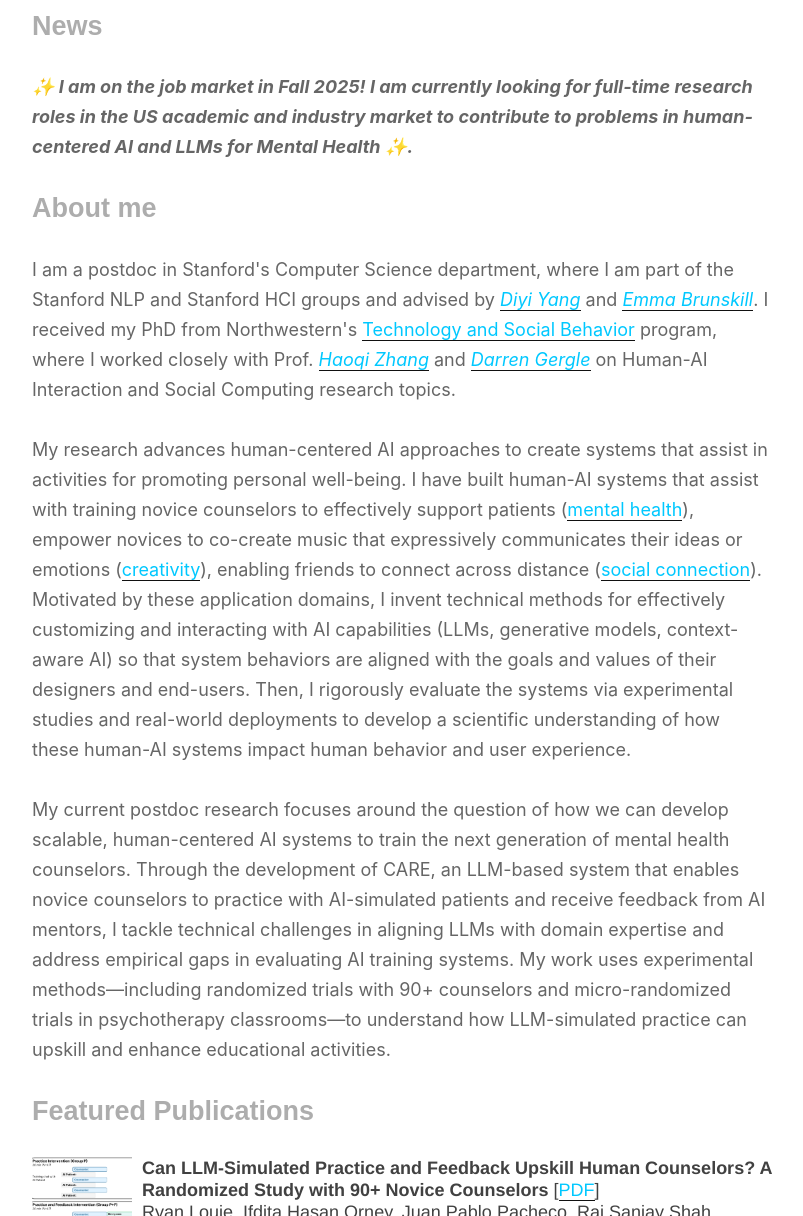
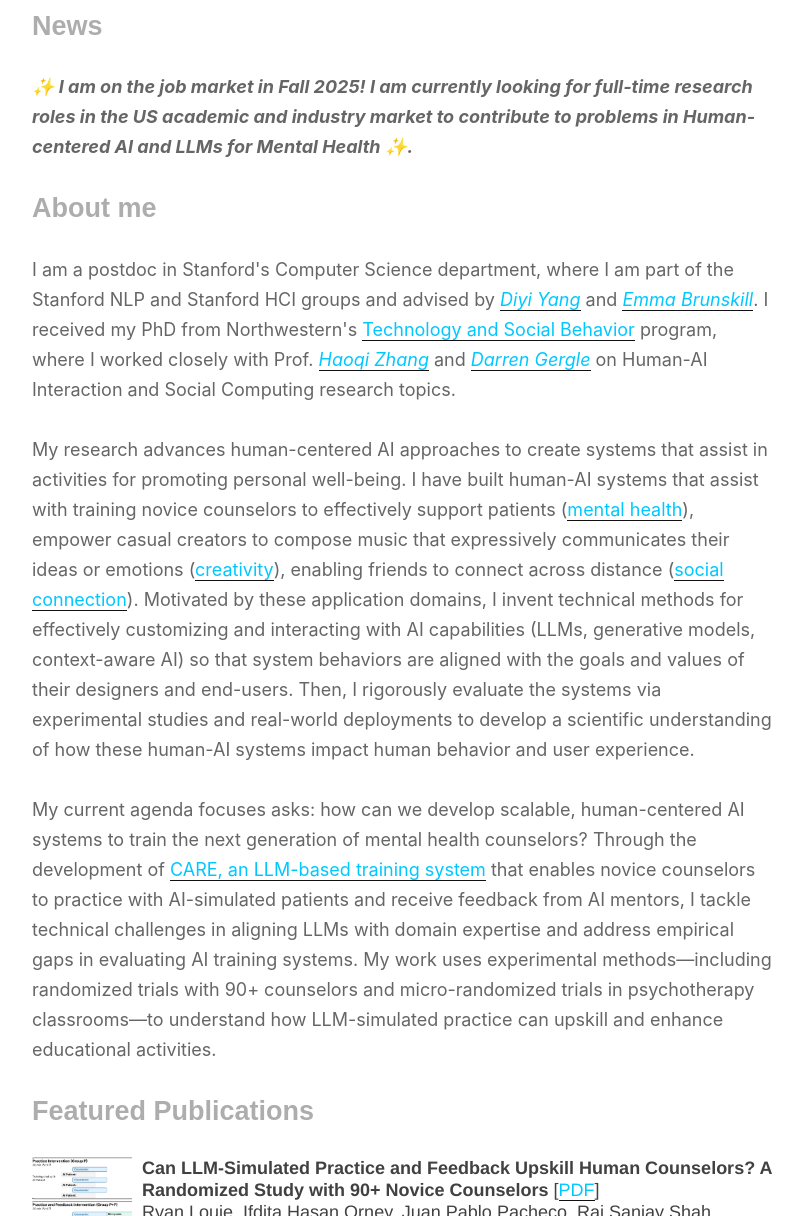
Before and after one commit to youralien/youralien.github.io, a Jekyll site: the page built from index.html, in a window 1280 px wide and 1400 px high, scrolled down 305 px. Shown: the part 184-1400 px from the top of the window, without its empty margins (238-1041 px from the left). Built offline with Jekyll 4.4.1, drawn with Linux system fonts in a browser that asks for light colours; nearby versions of some CDN libraries; some web fonts are replaced.

Commit message:
a few touchups now that its deployed

```diff
--- a/index.html
+++ b/index.html
@@ -37,7 +37,7 @@ cover: 'http://www.abisolutions.org.uk/website/images/ConferencesHR.jpg'
       <section id="news">
         <h2>News</h2>
         <p style="font-weight: bold; font-style: italic;">
-          ✨ I am on the job market in Fall 2025!  I am currently looking for full-time research roles in the US academic and industry market to contribute to problems in human-centered AI and LLMs for Mental Health ✨.
+          ✨ I am on the job market in Fall 2025!  I am currently looking for full-time research roles in the US academic and industry market to contribute to problems in Human-centered AI and LLMs for Mental Health ✨.
         </p>
         <!-- <p style="font-weight: bold; font-style: italic;">
           ✨ In late August 2023, I defended my PhD thesis! ✨ The thesis was titled "Human-AI Interface Layers: Enhancing Communication of Intent for AI-Assisted Creative Pursuits and Social Experiences" [<a href="/files/louie2023dissertation_humanAIinterfacelayers.pdf">PDF</a>] [<a href="https://youtu.be/2GvwjC9p668">Talk Recording</a>]
@@ -53,11 +53,11 @@ cover: 'http://www.abisolutions.org.uk/website/images/ConferencesHR.jpg'
           I am a postdoc in Stanford's Computer Science department, where I am part of the Stanford NLP and Stanford HCI groups and advised by <a class="hero-text link" href="https://cs.stanford.edu/~diyiy/">Diyi Yang</a> and <a class="hero-text link" href="https://cs.stanford.edu/people/ebrun/">Emma Brunskill</a>. I received my PhD from Northwestern's <a href="https://tsb.northwestern.edu/">Technology and Social Behavior</a> program, where I worked closely with Prof. <a class="hero-text link" href="http://users.eecs.northwestern.edu/~hq/">Haoqi Zhang</a> and <a class="hero-text link" href="https://dgergle.soc.northwestern.edu/">Darren Gergle</a> on Human-AI Interaction and Social Computing research topics.
         </p>
         <p>
-          My research advances human-centered AI approaches to create systems that assist in activities for promoting personal well-being. I have built human-AI systems that assist with training novice counselors to effectively support patients (<a href="https://arxiv.org/abs/2505.02428">mental health</a>), empower novices to co-create music that expressively communicates their ideas or emotions (<a href="files/expressive_communication.pdf">creativity</a>), enabling friends to connect across distance (<a  href="files/oce_cscw20_cameraready_sep11.pdf">social connection</a>). Motivated by these application domains, I invent technical methods for effectively customizing and interacting with AI capabilities (LLMs, generative models, context-aware AI) so that system behaviors are aligned with the goals and values of their designers and end-users. Then, I rigorously evaluate the systems via experimental studies and real-world deployments to develop a scientific understanding of how these human-AI systems impact human behavior and user experience.
+          My research advances human-centered AI approaches to create systems that assist in activities for promoting personal well-being. I have built human-AI systems that assist with training novice counselors to effectively support patients (<a href="https://arxiv.org/abs/2505.02428">mental health</a>), empower casual creators to compose music that expressively communicates their ideas or emotions (<a href="files/expressive_communication.pdf">creativity</a>), enabling friends to connect across distance (<a  href="files/oce_cscw20_cameraready_sep11.pdf">social connection</a>). Motivated by these application domains, I invent technical methods for effectively customizing and interacting with AI capabilities (LLMs, generative models, context-aware AI) so that system behaviors are aligned with the goals and values of their designers and end-users. Then, I rigorously evaluate the systems via experimental studies and real-world deployments to develop a scientific understanding of how these human-AI systems impact human behavior and user experience.
           <!-- Mental health providers--from trained therapists to volunteer peer supporters--remain crucial, and we hypothesize that AI-assisted training and practice can improve their efficacy, confidence, and growth. Human-AI collaboration and interfaces for effectively imbuing AIs with domain-specific and personal-knowledge of this area will be important. -->
         </p>
         <p>
-          My current postdoc research focuses around the question of how we can develop scalable, human-centered AI systems to train the next generation of mental health counselors. Through the development of CARE, an LLM-based system that enables novice counselors to practice with AI-simulated patients and receive feedback from AI mentors, I tackle technical challenges in aligning LLMs with domain expertise and address empirical gaps in evaluating AI training systems. My work uses experimental methods—including randomized trials with 90+ counselors and micro-randomized trials in psychotherapy classrooms—to understand how LLM-simulated practice can upskill and enhance educational activities.
+          My current agenda focuses asks: how can we develop scalable, human-centered AI systems to train the next generation of mental health counselors? Through the development of <a href="https://arxiv.org/abs/2505.02428">CARE, an LLM-based training system</a> that enables novice counselors to practice with AI-simulated patients and receive feedback from AI mentors, I tackle technical challenges in aligning LLMs with domain expertise and address empirical gaps in evaluating AI training systems. My work uses experimental methods—including randomized trials with 90+ counselors and micro-randomized trials in psychotherapy classrooms—to understand how LLM-simulated practice can upskill and enhance educational activities.
         </p>
       </section>
 
```
